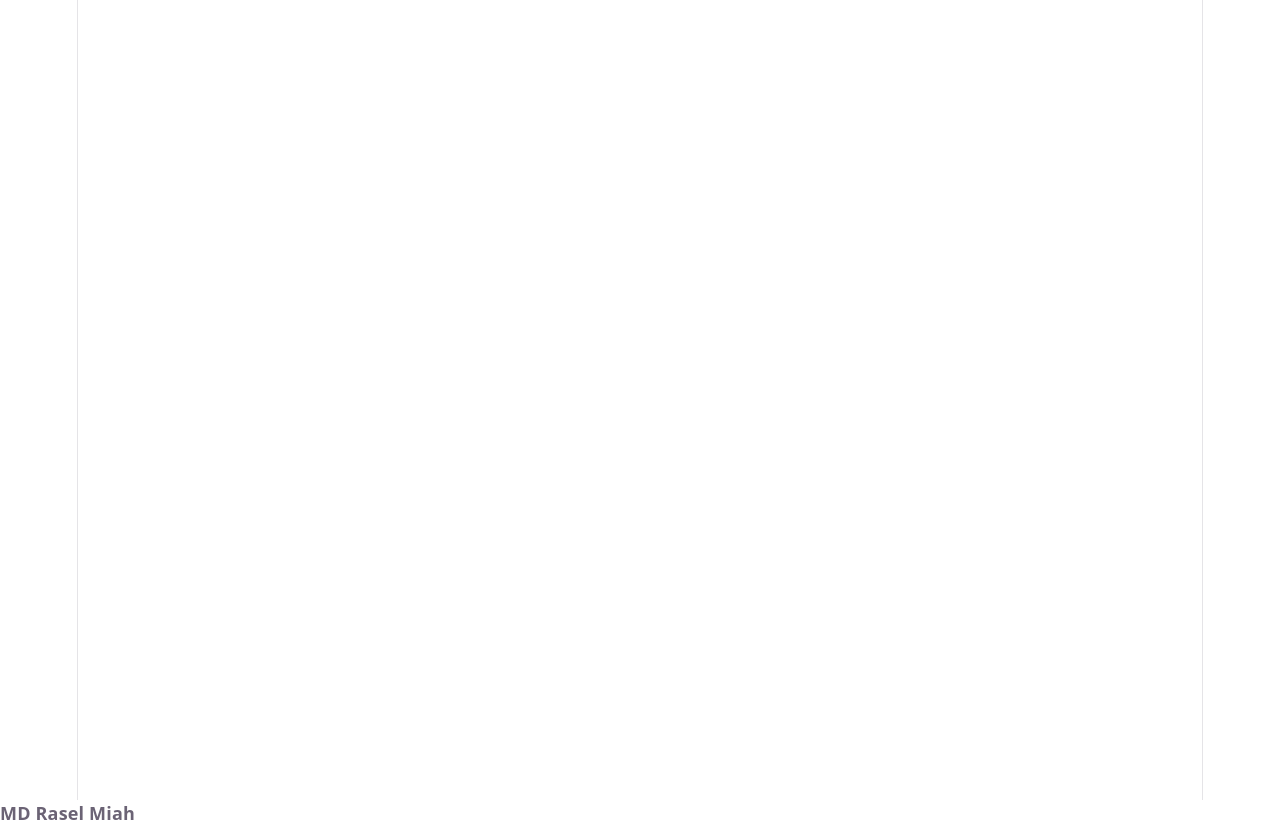
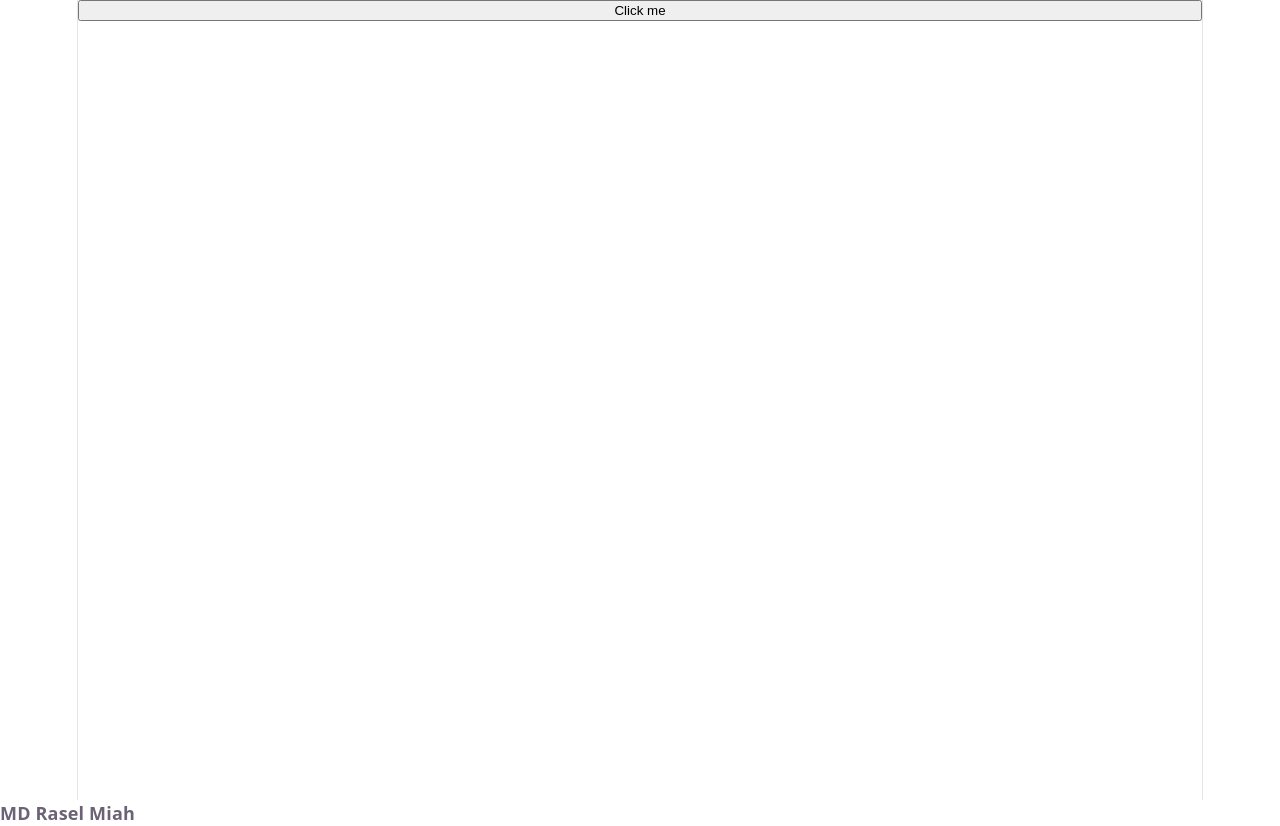
Before and after one commit to raselcodes/react-event-state, a React (Vite) app: page / in a window 1280 px wide. Built offline with nearby package versions, Linux system fonts and the light colour scheme.

Commit message:
update 5th week

```diff
--- a/src/App.tsx
+++ b/src/App.tsx
@@ -4,11 +4,15 @@ import './App.css'
 
 function App() {
 
+  function handleClick (){
+       alert('button clicked')
+  }
+
 
   return (
     <>
 
-
+  <button onClick={handleClick}>Click me</button>
 
 
 
```
